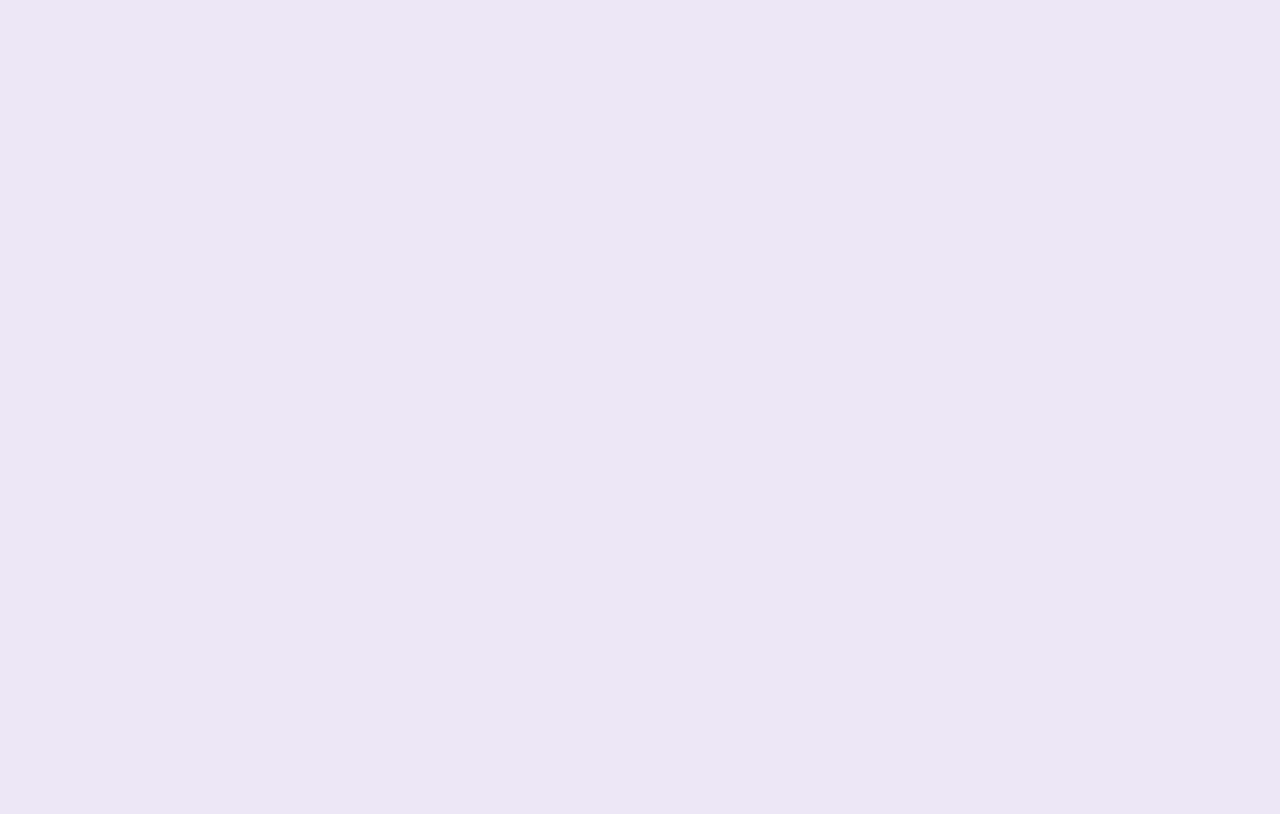
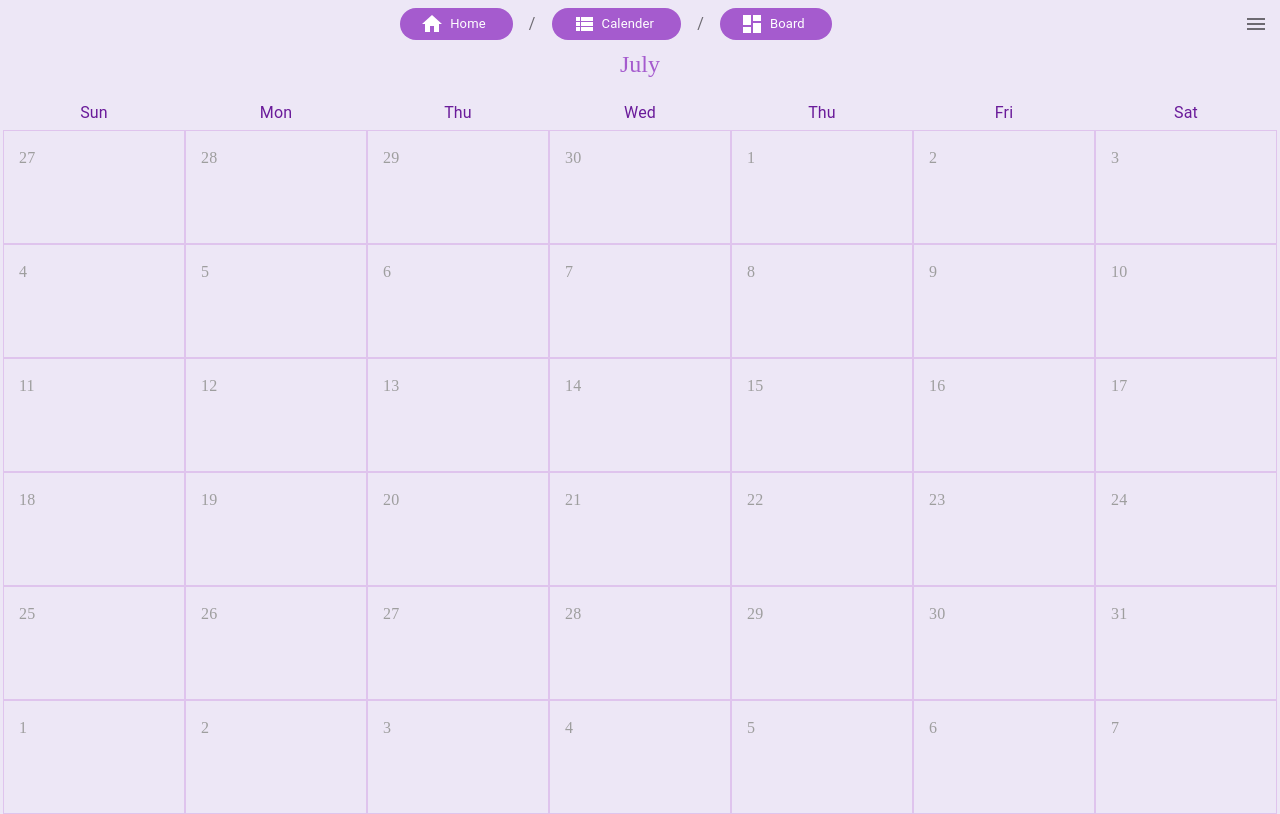
Before and after one commit to Rise-of-React/RiseMemo, a React (Create React App) app: page /Calender in a window 1280 px wide. Built offline with nearby package versions, Linux system fonts and the light colour scheme.

Commit message:
Apply to Project
-Calender

```diff
--- a/src/App.tsx
+++ b/src/App.tsx
@@ -1,15 +1,13 @@
 import { CssBaseline, Grid, makeStyles, MuiThemeProvider } from '@material-ui/core';
 import React from 'react';
 import { DroppableBoard } from './components/DroppableBoard';
-import { defaultTheme } from './types/theme';
 import { tempData } from './types/board/board';
 import { BrowserRouter, Route, Switch } from 'react-router-dom';
-import { DroppableList } from './components/DroppableList';
-import { Template } from './components/template/template';
+import { Template } from './components/Template/Template';
+import { Calender } from './components/Organisms/Calender';
 
 const useStyles = makeStyles((theme) => ({
   root: {
-    flexGrow: 1,
     backgroundColor: theme.palette.background.default,
   },
 }));
@@ -25,9 +23,9 @@ export default function App() {
               <DroppableBoard board={tempData} />
             </Template>
           </Route>
-          <Route exact path="/list">
+          <Route exact path="/Calender">
             <Template>
-              <DroppableList />
+              <Calender />
             </Template>
           </Route>
           <Route exact path="/board">
--- a/src/components/Atoms/CalenderMonth.tsx
+++ b/src/components/Atoms/CalenderMonth.tsx
@@ -12,6 +12,7 @@ const useStyle = makeStyles((theme) => ({
     fontStyle: 'normal',
     fontWeight: 'normal',
     paddingBottom: 15,
+    color: theme.palette.primary.main,
   },
 }));
 
--- a/src/components/Atoms/DatePlate.tsx
+++ b/src/components/Atoms/DatePlate.tsx
@@ -17,13 +17,13 @@ const useStyle = makeStyles((theme) => ({
     height: props.height,
     color: theme.palette.text.primary,
     borderWidth: 1,
-    borderColor: theme.palette.grey[300],
+    borderColor: theme.palette.primary.light,
     borderStyle: 'solid',
     '&:hover': {
       backgroundColor: theme.palette.primary.light,
       cursor: 'pointer',
       borderWidth: 1,
-      borderColor: theme.palette.primary.main,
+      borderColor: theme.palette.primary.dark,
       borderStyle: 'solid',
       color: theme.palette.text.primary,
     },
--- a/src/components/Molecules/CalenderDateList.tsx
+++ b/src/components/Molecules/CalenderDateList.tsx
@@ -14,7 +14,7 @@ const useStyle = makeStyles((theme) => ({
     fontFamily: 'Poppins',
     fontStyle: 'normal',
     fontWeight: 'normal',
-    color: theme.palette.grey[500],
+    color: theme.palette.primary.dark,
   }),
 }));
 
@@ -32,6 +32,6 @@ export const CalenderDateList = (props: CalenderDateListProps) => {
 };
 
 CalenderDateList.defaultProps = {
-  width: 184,
+  width: 182,
   height: 35,
 };
--- a/src/components/Organisms/Calender.tsx
+++ b/src/components/Organisms/Calender.tsx
@@ -5,10 +5,16 @@ import { CalenderPlate } from '../Molecules/CalenderPlate';
 
 export const Calender = () => {
   return (
-    <Grid container style={{ width: 1293 }}>
-      <CalenderMonth month={7} year={2021} />
-      <CalenderDateList />
-      <CalenderPlate month={7} year={2021} />
+    <Grid container direction="column" justify="center" alignContent="center">
+      <Grid item>
+        <CalenderMonth month={7} year={2021} />
+      </Grid>
+      <Grid item>
+        <CalenderDateList />
+      </Grid>
+      <Grid item>
+        <CalenderPlate month={7} year={2021} />
+      </Grid>
     </Grid>
   );
 };
--- /dev/null
+++ b/src/components/Pages/HomePage.tsx
@@ -0,0 +1,5 @@
+import { Box } from '@material-ui/core';
+
+export const HomePage = () => {
+  return <Box></Box>;
+};
--- a/src/types/theme.ts
+++ b/src/types/theme.ts
@@ -7,6 +7,7 @@ export const defaultTheme = createMuiTheme({
     primary: {
       main: '#A55BCE',
       light: '#dfc4ed',
+      dark: '#6a1b9a',
     },
     text: {
       primary: '#ffffff',
```
